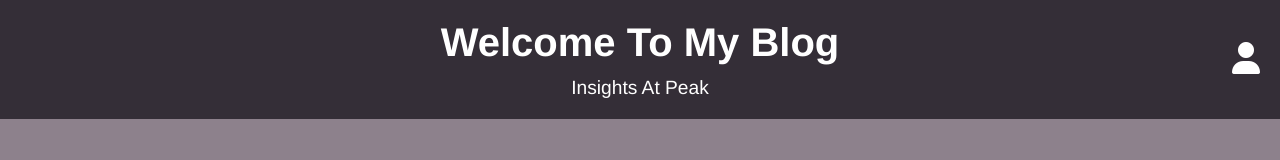
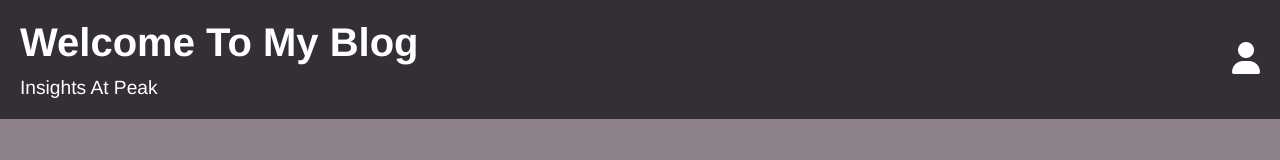
Before and after one commit to siyabuilds/vite-scss-practice, a website built with Vite: page index.html in a window 1280 px wide. Built offline with nearby package versions, Linux system fonts and the light colour scheme.

Commit message:
style: refine header layout and alignment for improved readability

```diff
--- a/src/style.scss
+++ b/src/style.scss
@@ -25,11 +25,15 @@ header {
   color: white;
   padding: 1.25rem;
   text-align: center;
+  position: relative;
   @include flex-center;
+  justify-content: flex-start;
 
   .text {
     max-width: 37.5rem;
-        margin: 0 auto;
+    margin: 0;
+    text-align: left;
+    flex: 1 1 auto;
   }
 
   h1 {
```
Lines whose indentation alone changed are shown as unchanged.
